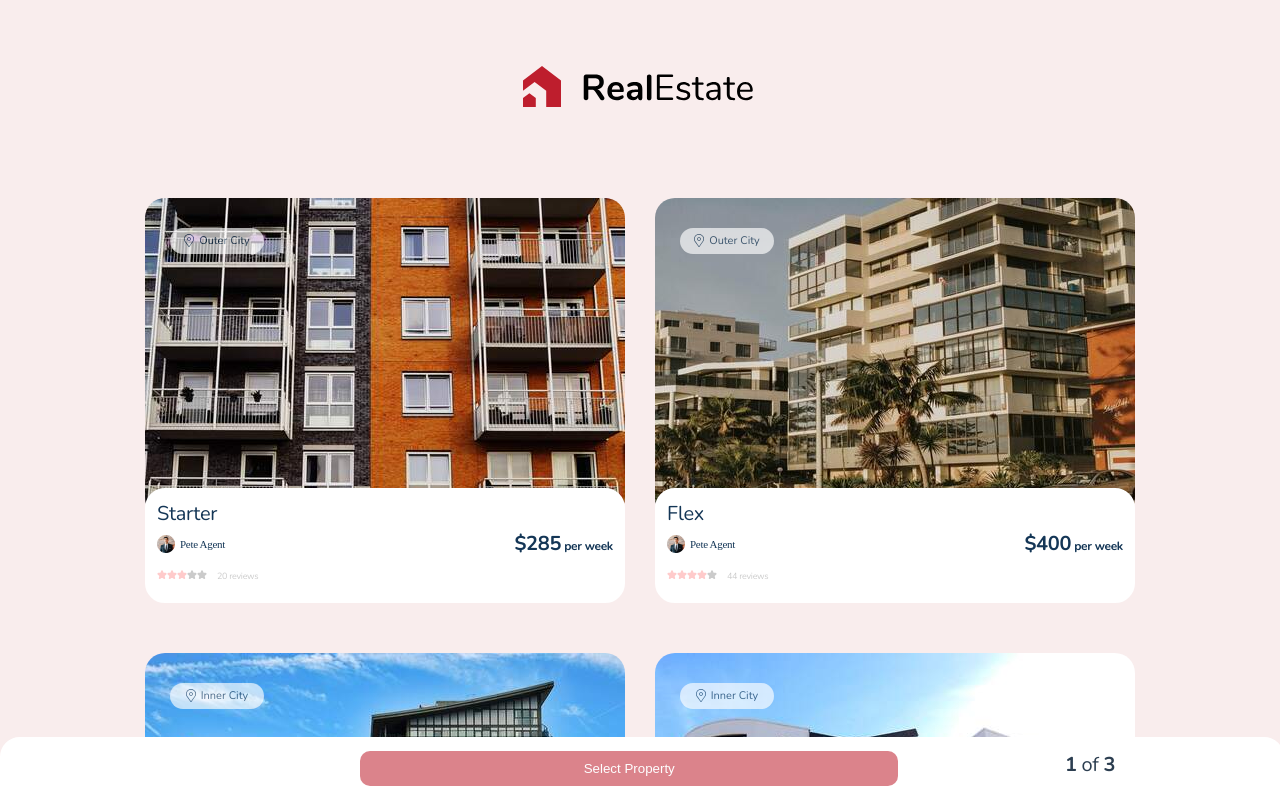
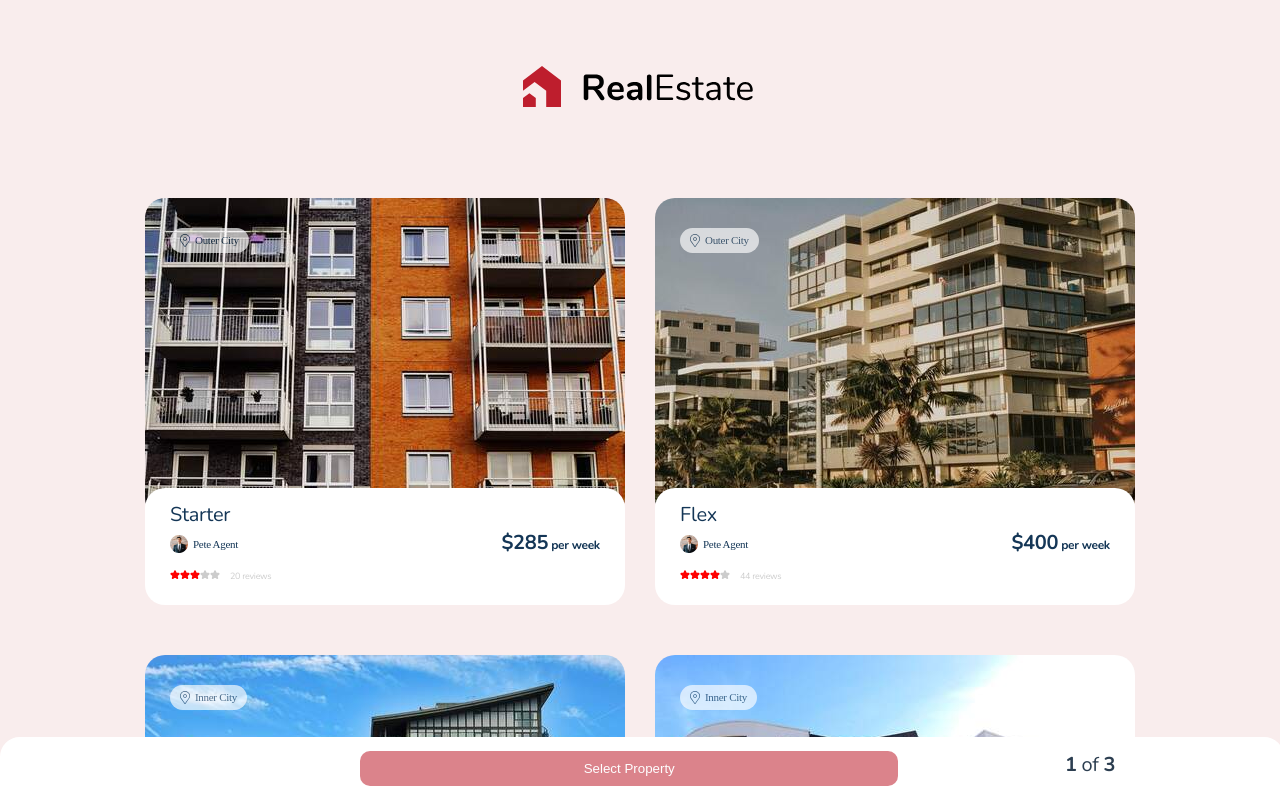
Before and after one commit to alemaa/Quiz-project, a Vue app: page / in a window 1280 px wide. Both pictures are taken after a click on the button "Start Quiz". Shown: the top 800 px of the page. Built offline with nearby package versions, Linux system fonts and the light colour scheme.

Commit message:
edit:selected-items

```diff
--- a/src/App.vue
+++ b/src/App.vue
@@ -26,16 +26,19 @@
             <div v-for="(gender, index) in genderSelect" :key="index">
               <button class="gender-icons" @click="fashionGender(gender.value)">
                 <img :src="gender.image" alt="gender icon" />
-                <strong><p>{{ gender.text }}</p></strong>
+                <strong
+                  ><p>{{ gender.text }}</p></strong
+                >
               </button>
             </div>
           </div>
         </div>
-
       </div>
       <div>
-        <template v-for="(item, index) in Object.values(data.screens)" :key="index">
-          <!-- try to optimize this with the computed and formatting data, instead of two v-for  -->
+        <template
+          v-for="(item, index) in Object.values(data.screens)"
+          :key="index"
+        >
           <template v-if="activeStep === item.screen_id">
             <template v-if="activeStep === stepId.FASHION && genderValue">
               <AppScreens
@@ -46,19 +49,14 @@
               />
             </template>
 
-            <AppScreens
-                 v-else
-                :data="item.data"
-              />
+            <AppScreens v-else :data="item.data" />
           </template>
-          <!-- <AppScreens
-            v-if="activeStep === item.screen_id"
-            :data="activeStep === stepId.FASHION && genderValue ?
-            item[genderValue][index]?.data : item.data"
-          /> -->
         </template>
       </div>
-       <ReportScreen v-if="activeStep===stepId.REPORT" :categories="data.categories"/>
+      <ReportScreen
+        v-if="activeStep === stepId.REPORT"
+        :categories="data.categories"
+      />
       <div
         v-if="!displayGenderScreen && activeStep <= stepId.FASHION"
         class="welcome-content__button"
@@ -68,10 +66,7 @@
           <button
             class="start"
             @click="startQuiz"
-            :disabled="
-              activeStep > stepId.START &&
-              !isItemSelected
-            "
+            :disabled="activeStep > stepId.START && !isItemSelected"
             :class="{
               'welcome-content__button--txtColor':
                 activeStep > stepId.START && activeStep <= stepId.CARS,
@@ -85,7 +80,8 @@
           class="welcome-content__screens"
           v-if="activeStep !== stepId.START"
         >
-          <b>{{ activeStep }}</b> of <b>{{ Object.keys(data.screens).length }}</b>
+          <b>{{ activeStep }}</b> of
+          <b>{{ Object.keys(data.screens).length }}</b>
         </span>
         {{ item }}
       </div>
@@ -105,7 +101,7 @@ const genderSelect = ref([
     id: 1,
     image: "/svg/icons/gender_male.svg",
     text: "Male",
-    value: "male"
+    value: "male",
   },
   {
     id: 2,
@@ -118,15 +114,15 @@ const genderSelect = ref([
 const store = useStore();
 const selectedItems = computed(() => store.getters.selectedItems);
 const activeStep = computed(() => store.getters.activeStep);
-const stepId = computed(() =>store.getters.stepId);
-const displayGenderScreen = computed (()=>store.getters.displayGenderScreen);
+const stepId = computed(() => store.getters.stepId);
+const displayGenderScreen = computed(() => store.getters.displayGenderScreen);
+const currentSelectedItem = computed(() => store.getters.currentSelectedItem);
 const screens = ref(data.categories);
 
 const isItemSelected = computed(() => {
-  return store.state.currentSelectedItem ||
-  store.state.selectedItems[activeStep.value-1]?.id
+  return currentSelectedItem.value ||
+  selectedItems.value[activeStep.value-1]?.id
 });
-
 const description = `Lorem Ipsum is simply dummy text of the printing and typesetting industry. Lorem Ipsum has been the industry's standard dummy text
 ever since the 1500s, when an unknown printer took a galley of type and scrambled it to make a type specimen book. It has survived not only five centuries,
   but also the leap into electronic typesetting, remaining essentially unchanged.`;
@@ -161,27 +157,26 @@ const category = ref([
 
 const header = computed(() => {
   const currentScreen = category.value.find(
-    (screen) => screen.id === store.state.activeStep
+    (screen) => screen.id === activeStep.value
   );
   return currentScreen ? currentScreen.image : "/svg/logos/logoLoremipsum.svg";
 });
 
 const text = computed(() => {
   const currentScreen = category.value.find(
-    (screen) => screen.id === store.state.activeStep
+    (screen) => screen.id === activeStep.value
   );
   return currentScreen ? currentScreen.text : "Start Quiz";
 });
 
 const bgColor = computed(() => {
-  if(activeStep.value === stepId.value.REPORT){
+  if (activeStep.value === stepId.value.REPORT) {
     return "#C6D9F3";
   }
-  if(activeStep.value===stepId.value.FASHION) {
+  if (activeStep.value === stepId.value.FASHION) {
     if (genderValue.value === "male") {
       return "#6AC0F063";
-  }
-  else if (genderValue.value === "female") {
+    } else if (genderValue.value === "female") {
       return "#F5DDFDB0";
     }
   }
@@ -195,12 +190,15 @@ const updateColor = () => {
   document.body.style.setProperty("--backgroundColor", bgColor.value);
 };
 
-watch(activeStep,()=>{
+watch(activeStep, () => {
   updateColor();
-})
+});
+//   return currentSelectedItem.value?.id === (activeStep.value === stepId.value.FASHION ? fashionData?.value.id  : props.data?.id) &&
+//    selectedItems.value[activeStep.value -1]?.id !== props.data?.id || !currentSelectedItem.value?.id && selectedItems.value[activeStep.value -1]?.id === props.data?.id
+// });
 
 const btnColor = computed(() => {
-  if(activeStep.value===stepId.value.FASHION){
+  if (activeStep.value === stepId.value.FASHION) {
     if (genderValue.value === "male") {
       return "#C5E6F9";
     } else if (genderValue.value === "female") {
@@ -214,28 +212,33 @@ const btnColor = computed(() => {
 });
 
 const startQuiz = () => {
-  if (store.state.currentSelectedItem) {
-    store.dispatch("UPDATE_SELECTED_ITEMS", { item: store.state.currentSelectedItem, position: activeStep.value - 1 });
+  if (currentSelectedItem.value) {
+    store.dispatch("UPDATE_SELECTED_ITEMS", {
+      item: currentSelectedItem.value,
+      position: activeStep.value - 1,
+    });
   }
-  store.state.currentSelectedItem = null;
-
+  store.dispatch("UPDATE_CURRENT_SELECTED_ITEM" , null);
   if (activeStep.value === stepId.value.CARS && !displayGenderScreen.value) {
     store.dispatch("UPDATE_GENDER_SCREEN", true);
   }
   store.dispatch("UPDATE_STEP", activeStep.value + 1);
+  if(activeStep.value===stepId.value.REPORT) {
+    store.dispatch("UPDATE_CURRENT_SELECTED_ITEM" , currentSelectedItem.value=null);
+  }
 };
 
-const genderValue = computed (() =>store.getters.genderValue);
+const genderValue = computed(() => store.getters.genderValue);
 
 const fashionGender = (selectedGender) => {
-  store.dispatch("UPDATE_GENDER",selectedGender)
+  store.dispatch("UPDATE_GENDER", selectedGender);
   store.dispatch("UPDATE_GENDER_SCREEN", false);
   store.dispatch("UPDATE_STEP", activeStep.value);
 
   updateColor();
-  watch(activeStep,()=>{
-    fashionGender(selectedGender)
-  })
+  watch(activeStep, () => {
+    fashionGender(selectedGender);
+  });
 };
 
 watchEffect(() => {
@@ -265,16 +268,16 @@ watchEffect(() => {
   margin-top: -20px;
 }
 
+.gender {
+  display: flex;
+  justify-content: center;
+  margin-top: 100px;
+}
+
 .gender-icons {
   background-color: #eff5fb;
   border: #eff5fb;
   cursor: pointer;
-}
-
-.gender {
-  display: flex;
-  justify-content: center;
-  margin-top: 100px;
 }
 
 body {
@@ -287,14 +290,6 @@ body {
   padding: 0 20px;
   margin: 0 auto;
   font-family: "Nunito";
-}
-
-.welcome-content__screens {
-  font-size: 20px;
-  line-height: 27.28px;
-  letter-spacing: -0.3px;
-  flex-basis: 30%;
-  text-align: center;
 }
 
 .welcome-content__description {
@@ -345,11 +340,14 @@ body {
   cursor: pointer;
 }
 
+.welcome-content__screens {
+  font-size: 20px;
+  line-height: 27.28px;
+  letter-spacing: -0.3px;
+  flex-basis: 30%;
+}
+
 .start:disabled {
   opacity: 55%;
 }
-
-.report-content {
-  background-color: white;
-}
 </style>
--- a/src/components/AppCard.vue
+++ b/src/components/AppCard.vue
@@ -32,7 +32,7 @@
         </svg>
       </div>
       <div class="card-content__location" v-if="data?.options?.info?.exists">
-        <img class="cars-image" :src="data?.options.info?.icon?.filename" />
+        <img :src="data?.options.info?.icon?.filename" />
         <p>{{ data?.options.info?.text }}</p>
       </div>
     </div>
@@ -127,7 +127,7 @@
         </div>
       </div>
     </div>
-</div>
+  </div>
 </template>
 
 <script setup lang="ts">
@@ -139,6 +139,8 @@ const store = useStore();
 const activeStep = computed(() => store.getters.activeStep);
 const stepId = computed(() => store.getters.stepId);
 const genderValue = computed(() => store.getters.genderValue);
+const currentSelectedItem = computed(() => store.getters.currentSelectedItem);
+const selectedItems = computed(() =>store.getters.selectedItems);
 
 const fashionData = computed(() => {
   const categoryGender = dataApp?.screens?.fashion[genderValue.value];
@@ -148,20 +150,24 @@ const fashionData = computed(() => {
 });
 
 const isSelected = computed(() => {
-  return store.state.currentSelectedItem?.id === (activeStep.value === stepId.value.FASHION ? fashionData?.value.id  : props.data?.id)
-  || store.state.selectedItems[activeStep.value -1]?.id === (activeStep.value === stepId.value.FASHION ? fashionData?.value?.id : props.data?.id);
+ return currentSelectedItem.value?.id === (activeStep.value === stepId.value.FASHION ? fashionData?.value.id  : props.data?.id)
+ &&  selectedItems.value[activeStep.value -1]?.id !== props.data?.id ||
+ !currentSelectedItem.value?.id && selectedItems.value[activeStep.value -1]?.id === props.data?.id
 });
+
+// watch(isSelected, () => {
+//   console.log(isSelected.value, 'is selected')
+// })
 
 const selection = () => {
   if(activeStep.value === stepId.value.FASHION) {
-   store.state.currentSelectedItem = store.state.currentSelectedItem?.id === fashionData?.value.id ? null : fashionData?.value
+    store.dispatch("UPDATE_CURRENT_SELECTED_ITEM", currentSelectedItem.value?.id === fashionData?.value.id ? null : fashionData?.value)
   }
   else {
-    store.state.currentSelectedItem = store.state.currentSelectedItem?.id === props.data?.id ? null : props.data
+     store.dispatch("UPDATE_CURRENT_SELECTED_ITEM", currentSelectedItem.value?.id === props.data?.id ? null : props.data)
   }
-  if(store.state.selectedItems[activeStep.value -1]?.id) {
-    store.state.selectedItems[activeStep.value-1] = [];
-  }
+
+  console.log(selectedItems.value, 'selected items:')
 }
 
 const isOpen = ref(false);
@@ -238,6 +244,8 @@ interface AppCard {
     };
   };
 }
+
+console.log(props, 'props')
 </script>
 
 <style>
@@ -252,16 +260,7 @@ interface AppCard {
 }
 
 .card-content__fashion {
-  padding-left: 10px;
-  padding-right: 10px;
-}
-
-.tooltip__open {
-  width: 100%;
-}
-
-.tooltip__item {
-  display: flex;
+  padding: 0 10px 0 10px;
 }
 
 .card-content__star {
@@ -270,13 +269,6 @@ interface AppCard {
 
 .card-image {
   border-radius: 20px;
-  object-fit: cover;
-  width: 100%;
-  height: auto;
-}
-
-.check-icon {
-  width: 50px;
 }
 
 .check svg {
@@ -293,23 +285,21 @@ interface AppCard {
 .card-content__location {
   display: flex;
   gap: 5px;
-  align-items: center;
-  justify-content: center;
   border-radius: 50px;
   background-color: #ffffff;
   opacity: 66%;
   font-size: 11px;
-  width: 94px;
-  height: 26px;
+  font-family: "Rubik";
+  font-weight: 300;
+  line-height: 100%;
+  letter-spacing: -0.3px;
   margin-left: 25px;
   margin-top: 30px;
   color: #143656;
   position: absolute;
-}
-
-.card-content__location img {
-  width: 10px;
-  height: 13px;
+  padding: 0 10px 0 10px;
+  max-height: 25px;
+  align-items: center;
 }
 
 .card-content__description {
@@ -317,23 +307,24 @@ interface AppCard {
   flex-wrap: wrap;
   justify-content: space-between;
   background-color: white;
-  border: 2px solid white;
   border-radius: 20px;
   text-align: start;
   color: #143656;
   position: relative;
   z-index: 1;
-  padding: 10px;
   margin-top: -30px;
+  padding: 0 25px 15px 25px;
 }
 
 .card-description__fashion {
   margin-top: 0;
+  padding: 0 15px 0 15px;
 }
 
 .right-side {
   display: flex;
   align-items: center;
+  margin-bottom: -10px;
 }
 
 .card-content__title {
@@ -342,7 +333,6 @@ interface AppCard {
   font-size: 20px;
   line-height: 27.28px;
   letter-spacing: -0.3px;
-  margin: 0;
 }
 
 .card-content__avatar {
@@ -354,6 +344,13 @@ interface AppCard {
   line-height: 13.04px;
   letter-spacing: -0.3px;
   align-items: center;
+  margin-top: -15px;
+}
+
+.card-content__avatar img {
+  width: 18px;
+  height: 18px;
+  object-fit: cover;
 }
 
 .card-content__tooltip {
@@ -366,20 +363,29 @@ interface AppCard {
   margin-left: auto;
 }
 
-.card-content__model {
-  margin-top: -10px;
+.tooltip__open {
+  width: 100%;
 }
 
-.card-content__avatar img {
-  width: 18px;
-  height: 18px;
-  object-fit: cover;
+.tooltip__item {
+  display: flex;
+  justify-content: space-between;
+  flex-wrap: wrap;
+}
+
+.card-content__model {
+  font-family: "Rubik";
+  font-size: 11px;
+  font-weight: 300;
+  line-height: 100%;
+  letter-spacing: -0.3px;
+  margin-top: -10px;
 }
 
 .card-content__price {
   font-size: 20px;
   font-weight: 500;
-  line-height: 14.22px;
+  line-height: 100%;
   letter-spacing: -0.3px;
 }
 
@@ -395,8 +401,7 @@ interface AppCard {
   font-weight: 300;
   line-height: 10.67px;
   letter-spacing: -0.3px;
-  color: #000000;
-  opacity: 20%;
+  color: rgb(0, 0, 0, 20%);
 }
 
 .stars {
@@ -409,8 +414,8 @@ interface AppCard {
   gap: 7px;
   line-height: 10.67px;
   letter-spacing: -0.3px;
-  margin-top: -20px;
   flex-wrap: wrap;
+  margin-top: -10px;
 }
 
 .check {
@@ -453,10 +458,5 @@ interface AppCard {
     margin-bottom: 20px;
     cursor: pointer;
   }
-
-  .card-content__description {
-    min-width: 50%;
-    position: relative;
-  }
 }
 </style>
--- a/src/components/AppScreens.vue
+++ b/src/components/AppScreens.vue
@@ -12,7 +12,7 @@
         !displayGenderScreen &&
         currentSelectedItemId === id
       "
-      class="checkmark"
+      class="fashion-checkmark"
     >
       <svg
         width="20"
@@ -52,6 +52,7 @@ const displayGenderScreen = computed(() => store.getters.displayGenderScreen);
 const stepId = computed(() => store.getters.stepId);
 const genderValue = computed(() => store.getters.genderValue);
 const currentSelectedItem = computed(() => store.getters.currentSelectedItem);
+const selectedItems = computed(() => store.getters.selectedItems);
 
 watch(currentSelectedItem, () => {
   console.log(currentSelectedItem.value, "current selected");
@@ -64,7 +65,7 @@ const currentSelectedItemId = computed(() => {
       (item) => item.id === currentSelectedItem.value?.id
     )?.id ??
     dataApp.screens.fashion[genderValue.value]?.find(
-      (item) => item.id === store.state.selectedItems[activeStep.value - 1]?.id
+      (item) => item.id === selectedItems.value[activeStep.value - 1]?.id
     )?.id
   );
 });
@@ -96,19 +97,15 @@ onMounted(() => {
   padding-top: 50px;
   border-radius: 20px;
   margin-bottom: 20px;
-}
-
-.cards.cards-fashion {
   position: relative;
 }
 
 .total-cost {
   border-top: 1px solid black;
-  text-align: start;
-  padding-bottom: 20px;
   margin: 20px;
   display: flex;
   justify-content: space-between;
+  align-items: center;
 }
 
 .cards-fashion.fashion-item::after {
@@ -120,7 +117,7 @@ onMounted(() => {
   pointer-events: none;
 }
 
-.checkmark {
+.fashion-checkmark {
   background-color: black;
   width: 85px;
   height: 85px;
@@ -136,16 +133,17 @@ onMounted(() => {
   z-index: 1;
 }
 
-.checkmark svg {
+.fashion-checkmark svg {
   width: 50px;
   height: 50px;
 }
+
 @media (min-width: 480px) {
   .cards {
     display: flex;
-    gap: 30px;
     flex-wrap: wrap;
     justify-content: center;
+    gap:30px;
   }
 
   .total-cost {
--- a/src/store.ts
+++ b/src/store.ts
@@ -29,7 +29,6 @@ const store = createStore ({
         },
         SET_CURRENT_SELECTED_ITEM(state, item) {
             state.currentSelectedItem = item;
-            console.log("SET_CURRENT_SELECTED_ITEM:", state.currentSelectedItem);
         },
         SET_GENDER(state, gender) {
             state.genderValue = gender;
```
Also changed, not shown: src/components/ReportScreen.vue (+12 -14 lines). Lines whose indentation alone changed are shown as unchanged.
